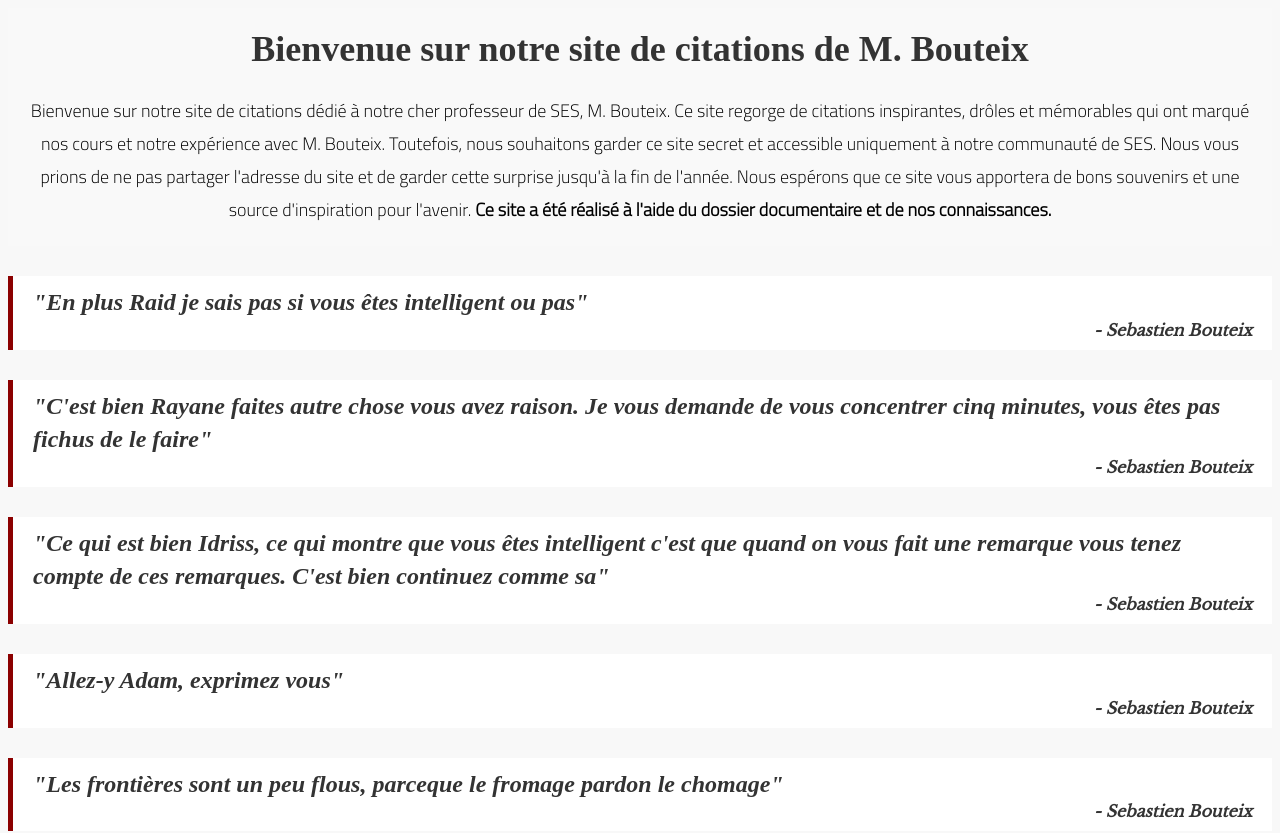
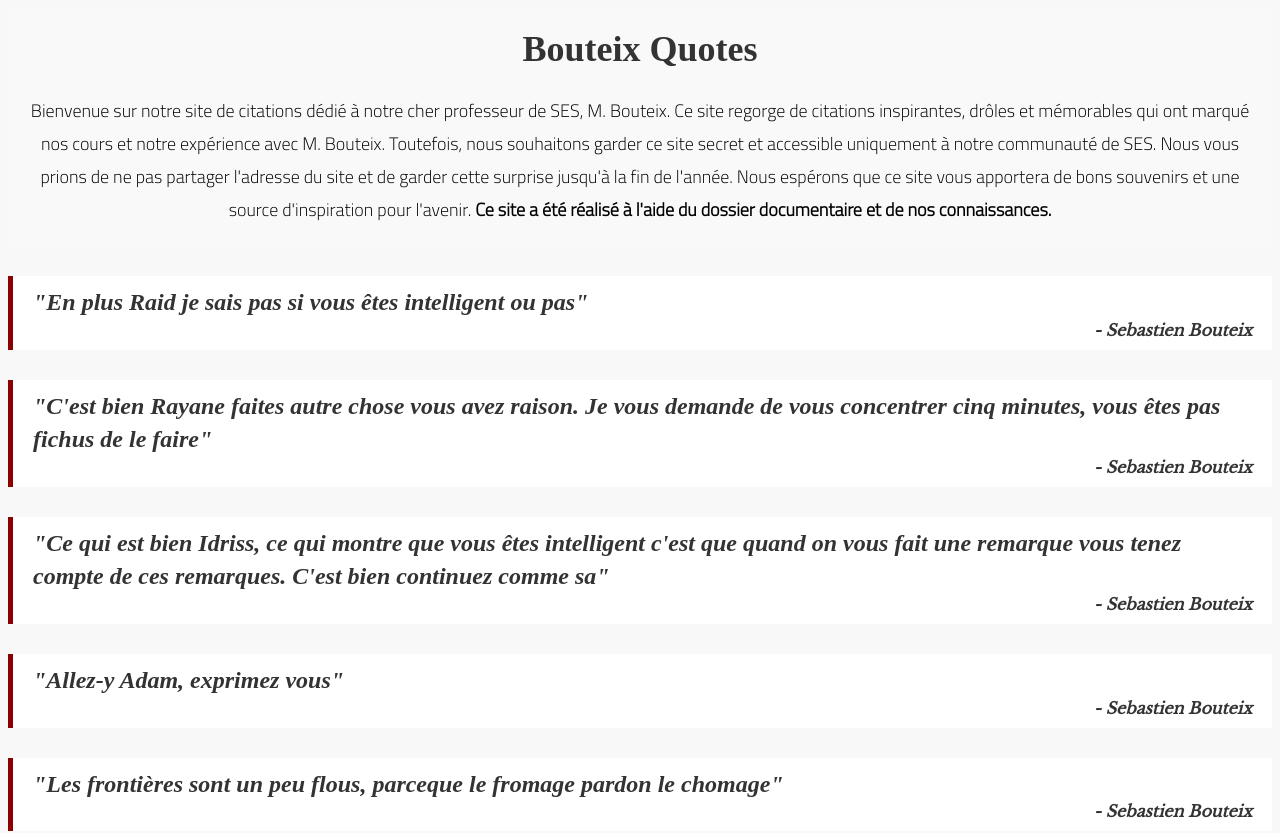
Before and after one commit to bteix1/bteixquotes, a plain HTML site: page bouteix/index.html in a window 1280 px wide. Shown: the top 833 px of the page. Drawn offline with nearby package versions, Linux system fonts and the light colour scheme; a web font is replaced by a local one.

Commit message:
Update index.html

```diff
--- a/bouteix/index.html
+++ b/bouteix/index.html
@@ -12,7 +12,7 @@
 </head>
 <body>
 	<div class="intro">
-		<h1>Bienvenue sur notre site de citations de M. Bouteix</h1>
+		<h1>Bouteix Quotes</h1>
 		<p>Bienvenue sur notre site de citations dédié à notre cher professeur de SES, M. Bouteix. Ce site regorge de citations inspirantes, drôles et mémorables qui ont marqué nos cours et notre expérience avec M. Bouteix. Toutefois, nous souhaitons garder ce site secret et accessible uniquement à notre communauté de SES. Nous vous prions de ne pas partager l'adresse du site et de garder cette surprise jusqu'à la fin de l'année. Nous espérons que ce site vous apportera de bons souvenirs et une source d'inspiration pour l'avenir. <b>Ce site a été réalisé à l'aide du dossier documentaire et de nos connaissances.</b</p>
 	</div>
 
```
